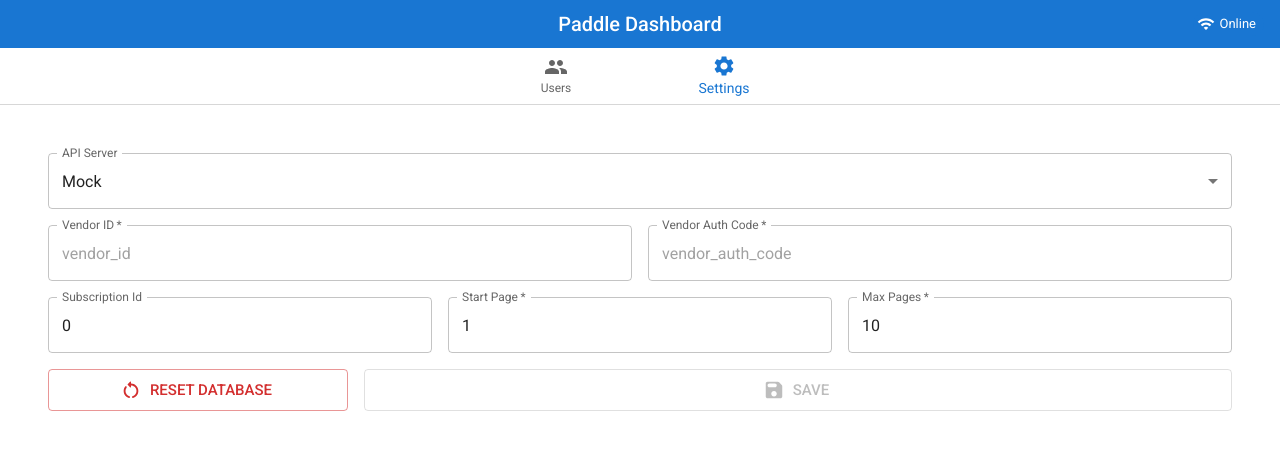
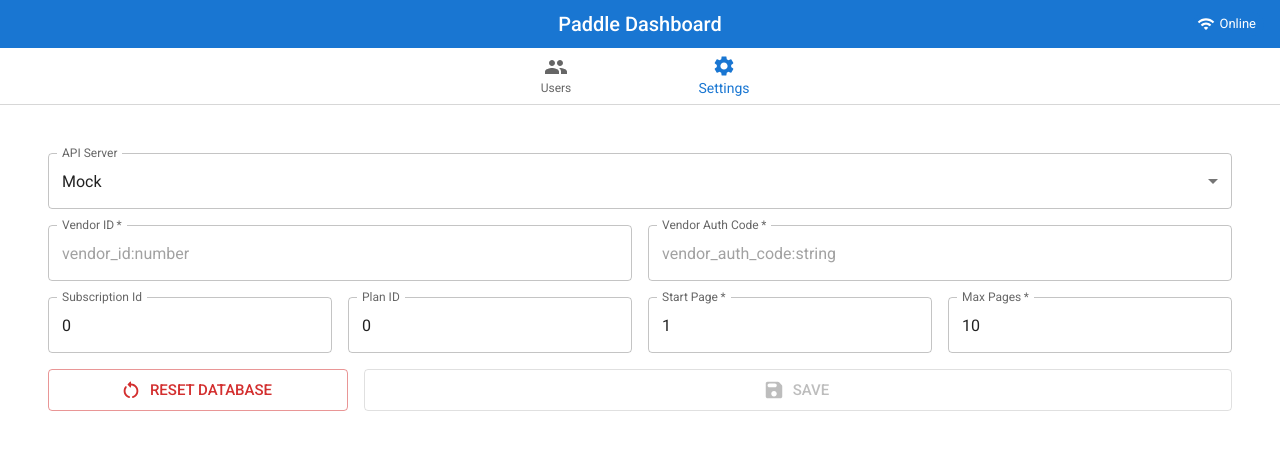
Before and after one commit to emolchanov/paddle-admin-ui, a Next.js app: page /settings in a window 1280 px wide. Shown: the top 450 px of the page. Built offline with nearby package versions, Linux system fonts and the light colour scheme; no server answers; the database is empty; what @mui/material-nextjs would draw is missing.

Commit message:
Update logic - add plan_id

```diff
--- a/src/app/api/paddle-settings/route.ts
+++ b/src/app/api/paddle-settings/route.ts
@@ -10,6 +10,7 @@
     max_pages,
     start_page,
     subscription_id,
+    plan_id,
     api_type,
   } = await req.json();
 
@@ -18,7 +19,8 @@
     typeof vendor_auth_code !== "string" ||
     typeof max_pages !== "number" ||
     typeof start_page !== "number" ||
-    typeof subscription_id !== "number"
+    typeof subscription_id !== "number" ||
+    typeof plan_id !== "number"
   ) {
     return NextResponse.json({ error: "Invalid input" }, { status: 400 });
   }
@@ -27,6 +29,7 @@
     vendor_id,
     vendor_auth_code,
     subscription_id,
+    plan_id,
     start_page,
     max_pages,
     api_type
@@ -45,6 +48,7 @@
     start_page: row?.start_page,
     max_pages: row?.max_pages,
     api_type: row?.api_type,
+    plan_id: row?.plan_id,
   });
 }
 export async function DELETE() {
--- a/src/app/api/paddle-users/route.ts
+++ b/src/app/api/paddle-users/route.ts
@@ -29,6 +29,14 @@
     results_per_page: "250",
   });
 
+  if (settings.subscription_id) {
+    bodyParams.set("subscription_id", String(settings.subscription_id));
+  }
+
+  if (settings.plan_id) {
+    bodyParams.set("plan_id", String(settings.plan_id));
+  }
+
   const key = Buffer.from(JSON.stringify(bodyParams)).toString("base64");
 
   statusEvents.emit("statusUpdate", {
@@ -36,10 +44,6 @@
     status: USERS_API_STATUS.Uploading,
     message: `Starting download users...`,
   });
-
-  if (settings.subscription_id) {
-    bodyParams.set("subscription_id", String(settings.subscription_id));
-  }
 
   for (const status of STATUSES) {
     const params = {
@@ -52,9 +56,7 @@
       timeout: false as const,
     };
 
-    let currentPage = params.body.get("page")
-      ? parseInt(params.body.get("page") as string, 10)
-      : settings.start_page;
+    let currentPage = settings.start_page;
 
     while (currentPage <= settings.max_pages) {
       params.body.set("page", String(currentPage));
@@ -82,7 +84,7 @@
 
       console.log(
         `[paddle-api] Fetched users:${status} for page:`,
-        currentPage - 1,
+        currentPage,
         "Users in page:",
         response.response.length
       );
@@ -109,7 +111,6 @@
 
       if (response.response.length === 0) {
         console.log("No more users to fetch, ending.", response);
-        params.body.set("page", String(settings.start_page));
         break; // No more users to fetch
       }
 
--- a/src/database/settings/get-settings.ts
+++ b/src/database/settings/get-settings.ts
@@ -10,12 +10,13 @@
         vendor_id: string;
         vendor_auth_code: string;
         subscription_id: number;
+        plan_id: number;
         start_page: number;
         max_pages: number;
         api_type: API_TYPE;
       }
     >(
-      "SELECT vendor_id, vendor_auth_code, subscription_id, start_page, max_pages, api_type FROM settings ORDER BY id DESC LIMIT 1"
+      "SELECT vendor_id, vendor_auth_code, subscription_id, plan_id, start_page, max_pages, api_type FROM settings ORDER BY id DESC LIMIT 1"
     )
     .get();
 }
--- a/src/database/settings/init.ts
+++ b/src/database/settings/init.ts
@@ -7,6 +7,7 @@
         vendor_id TEXT NOT NULL,
         vendor_auth_code TEXT NOT NULL,
         subscription_id INTEGER NOT NULL,
+        plan_id INTEGER NOT NULL,
         start_page INTEGER NOT NULL,
         max_pages INTEGER NOT NULL,
         api_type INTEGER NOT NULL
--- a/src/database/settings/save-settings.ts
+++ b/src/database/settings/save-settings.ts
@@ -5,6 +5,7 @@
   vendor_id: string,
   vendor_auth_code: string,
   subscription_id: number = 0,
+  plan_id: number = 0,
   start_page: number = 1,
   max_pages: number = 10,
   api_type: API_TYPE = API_TYPE.MOCK
@@ -12,11 +13,12 @@
   const db = getDatabase();
   db.prepare("DELETE FROM settings").run();
   db.prepare(
-    "INSERT INTO settings (vendor_id, vendor_auth_code, subscription_id, start_page, max_pages, api_type) VALUES (?, ?, ?, ?, ?, ?)"
+    "INSERT INTO settings (vendor_id, vendor_auth_code, subscription_id, plan_id, start_page, max_pages, api_type) VALUES (?, ?, ?, ?, ?, ?, ?)"
   ).run(
     vendor_id,
     vendor_auth_code,
     subscription_id,
+    plan_id,
     start_page,
     max_pages,
     api_type
--- a/src/modules/paddle-settings/paddle-settings.tsx
+++ b/src/modules/paddle-settings/paddle-settings.tsx
@@ -14,6 +14,7 @@
   start_page: number;
   max_pages: number;
   subscription_id: number;
+  plan_id: number;
   api_type: API_TYPE;
 }
 
@@ -50,6 +51,7 @@
       vendor_id: "",
       vendor_auth_code: "",
       subscription_id: 0,
+      plan_id: 0,
       start_page: 1,
       max_pages: 10,
       api_type: API_TYPE.MOCK,
@@ -62,6 +64,7 @@
         vendor_id: query.data.vendor_id || "",
         vendor_auth_code: query.data.vendor_auth_code || "",
         subscription_id: query.data.subscription_id || 0,
+        plan_id: query.data.plan_id || 0,
         start_page: query.data.start_page || 1,
         max_pages: query.data.max_pages || 10,
         api_type: query.data.api_type || API_TYPE.MOCK,
@@ -111,7 +114,7 @@
                 fullWidth
                 required
                 label="Vendor ID"
-                placeholder="vendor_id"
+                placeholder="vendor_id:number"
                 disabled={
                   mutation.isPending || query.isPending || query.isLoading
                 }
@@ -122,7 +125,7 @@
                 fullWidth
                 required
                 label="Vendor Auth Code"
-                placeholder="vendor_auth_code"
+                placeholder="vendor_auth_code:string"
                 slotProps={{ inputLabel: { shrink: true } }}
                 disabled={
                   mutation.isPending || query.isPending || query.isLoading
@@ -134,7 +137,7 @@
               <MUI.TextField
                 fullWidth
                 label="Subscription Id"
-                placeholder="subscription_id"
+                placeholder="subscription_id:number"
                 slotProps={{ inputLabel: { shrink: true } }}
                 disabled={
                   mutation.isPending || query.isPending || query.isLoading
@@ -143,9 +146,22 @@
               />
               <MUI.TextField
                 fullWidth
+                label="Plan ID"
+                placeholder="plan_id:number"
+                slotProps={{ inputLabel: { shrink: true } }}
+                disabled={
+                  mutation.isPending || query.isPending || query.isLoading
+                }
+                {...form.register("plan_id", {
+                  valueAsNumber: true,
+                  required: true,
+                })}
+              />
+              <MUI.TextField
+                fullWidth
                 required
                 label="Start Page"
-                placeholder="1"
+                placeholder="page:number"
                 slotProps={{ inputLabel: { shrink: true } }}
                 disabled={
                   mutation.isPending || query.isPending || query.isLoading
@@ -159,7 +175,7 @@
                 fullWidth
                 required
                 label="Max Pages"
-                placeholder="10"
+                placeholder="max_pages:number"
                 slotProps={{ inputLabel: { shrink: true } }}
                 disabled={
                   mutation.isPending || query.isPending || query.isLoading
@@ -184,7 +200,7 @@
                 resetMutation.isPending || query.isPending || query.isLoading
               }
               startIcon={<MUIcon.RestartAltRounded />}
-              sx={{ flexGrow: 0, maxWidth: '300px' }}
+              sx={{ flexGrow: 0, maxWidth: "300px" }}
             >
               Reset Database
             </MUI.Button>
```
